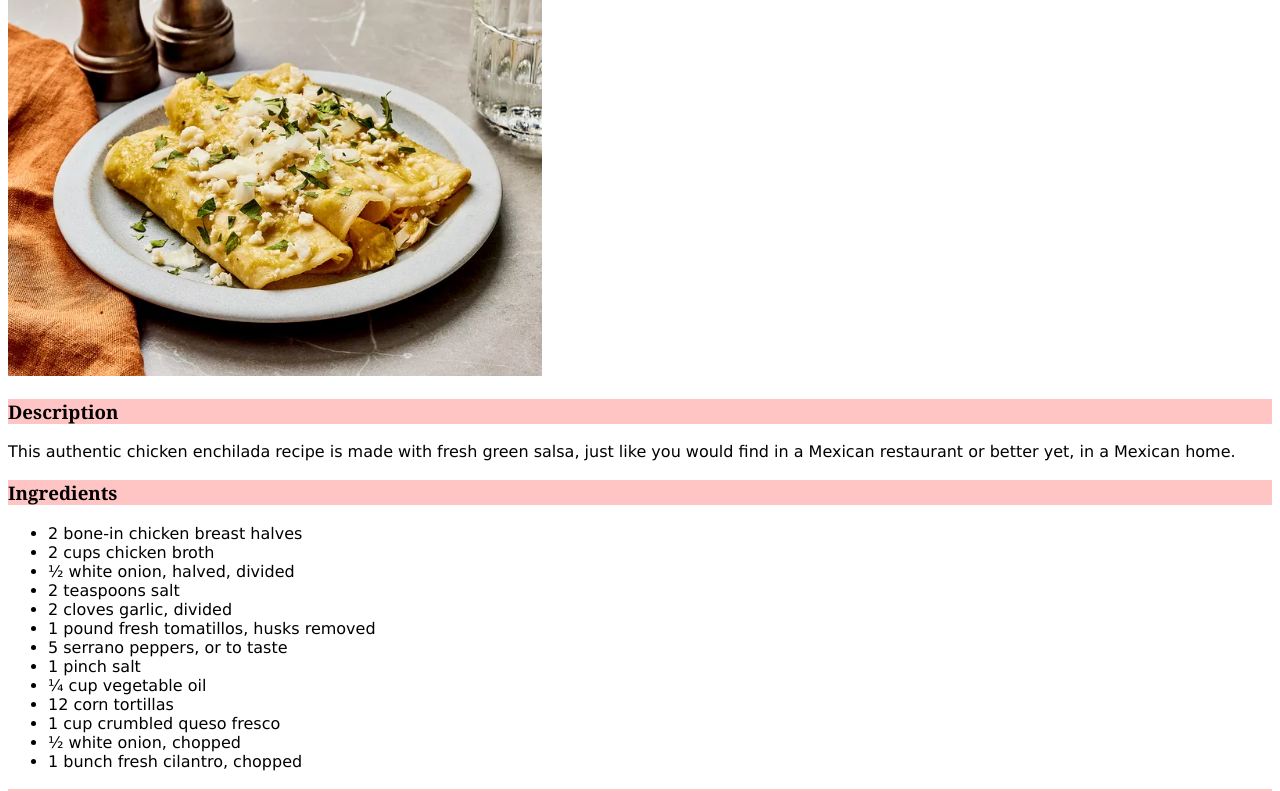
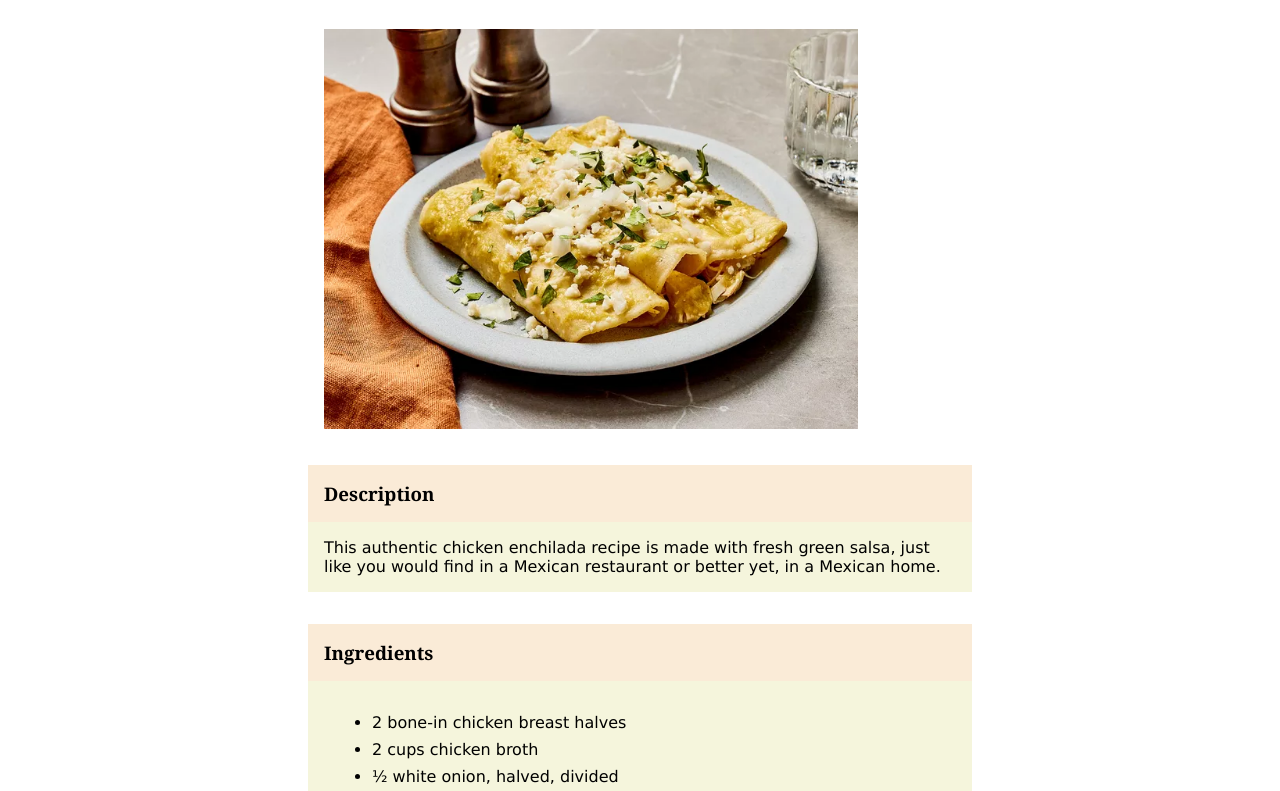
Before and after one commit to DrkNxt/odin-recipes, a plain HTML site: page recipes/enchiladas-verdes.html in a window 1280 px wide. Shown: the part 110-901 px from the top of the page. Drawn offline with Linux system fonts and the light colour scheme.

Commit message:
Redesign website

```diff
--- a/recipes/enchiladas-verdes.html
+++ b/recipes/enchiladas-verdes.html
@@ -8,13 +8,16 @@
 </head>
 <body>
     <h1>Enchiladas Verdes</h1>
+    <div class="img">
         <img src="../images/enchiladas-verdes.webp" alt="Enchiladas Verdes" height="400" width="600">
+    </div>
     <h3>Description</h3>
-    <p>
+    <div class="recipe">
         This authentic chicken enchilada recipe is made with fresh green salsa,
         just like you would find in a Mexican restaurant or better yet, in a Mexican home.
-    </p>
+    </div>
     <h3>Ingredients</h3>
+    <div class="recipe">
         <ul>
             <li>
                 2 bone-in chicken breast halves
@@ -56,7 +59,9 @@
                 1 bunch fresh cilantro, chopped
             </li>
         </ul>
+    </div>
     <h3>Steps</h3>
+    <div class="recipe">
         <ol>
             <li>
                 Combine chicken, broth, one quarter onion, salt, and 1 clove garlic in a
@@ -106,5 +111,6 @@
                 Sprinkle with queso fresco, onion, and cilantro.
             </li>
         </ol>
+    </div>
 </body>
 </html>
--- a/styles.css
+++ b/styles.css
@@ -1,34 +1,52 @@
 * {
     font-family: Verdana, Arial, sans-serif;
+}
+
+div,
+h1,
+h3{
+    width: 50%;
+    margin: 0px auto;
+    padding: 16px;
 }
 
 h1,
 h3 {
     font-family: Georgia, "Times New Roman", serif;
+    background-color: antiquewhite;
+    margin: 32px auto 0;
+}
+
+li {
+    margin: 8px;
 }
 
 h1 {
-    background-color: #ff00003b;
     text-align: center;
 }
 
-h3 {
-    background-color: #ff00003b;
-
-}
 img {
     height: 400px;
     width: auto;
 }
 
+.img {
+    margin: 32px auto;
+    padding: 0;
+}
+
 .recipe {
+    background-color: beige;
+    margin: 0 auto 32px;
+}
+
+.links {
+    background-color: beige;
     font-size: 20px;
     font-weight: bold;
 }
 
 .source {
     font-size: 20px;
-    position: absolute;
-    bottom: 1%;
-    left: 50%;
+    text-align: center;
 }
```
Also changed, not shown: index.html (+5 -3 lines), recipes/carbonara.html (+9 -2 lines), recipes/chinese-fried-noodles.html (+8 -2 lines). Lines whose indentation alone changed are shown as unchanged.
